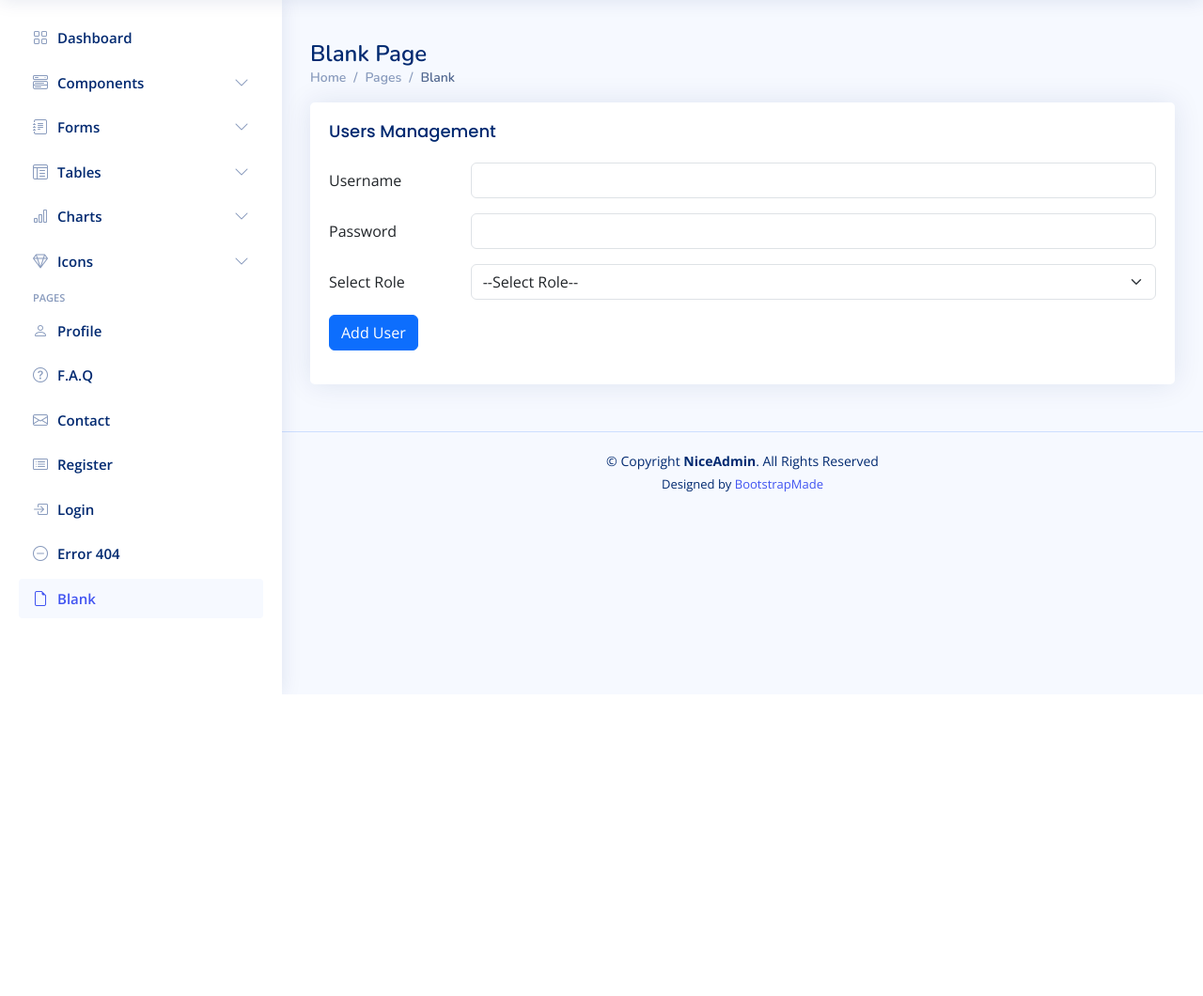
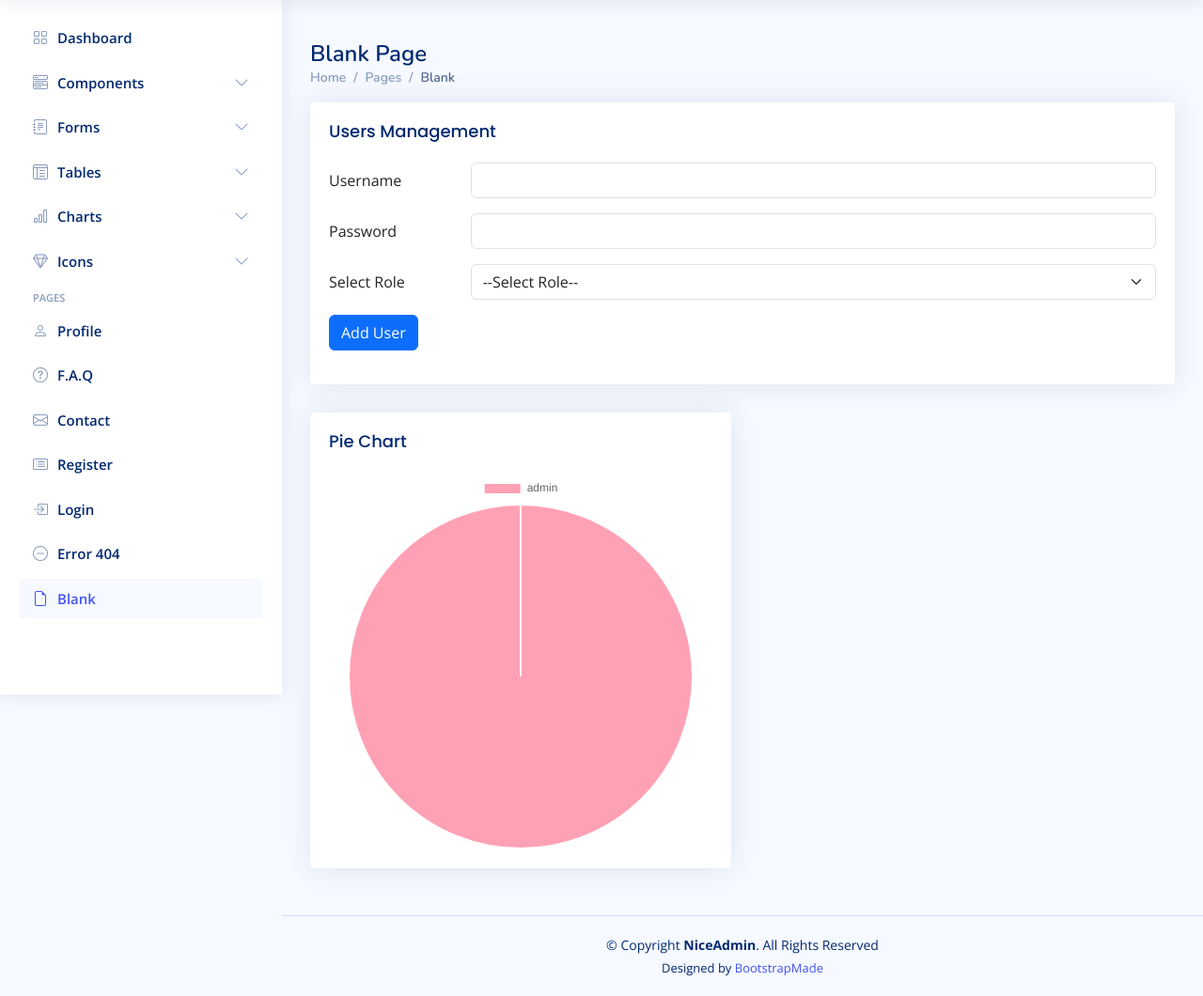
Before and after one commit to Bhavik-prajapati/InventoryManagegment, a PHP site: page /pages-blank.php in a window 1280 px wide. Shown: the part 61-1121 px from the top of the page at 94% size. Before the commit the page ends 800 px from the top, so only its background shows below. Run offline with PHP 8.4, Linux system fonts and the light colour scheme; the visitor is signed in with stand-in values (Sample User, id 1); some libraries are stand-ins or nearby versions.

Commit message:
chart added

```diff
--- a/pages-blank.php
+++ b/pages-blank.php
@@ -2,6 +2,19 @@ Copy code
 <?php
 include("connection.php");
 session_start();
+
+$sql = "SELECT role, COUNT(*) as count FROM user_master GROUP BY role";
+$result = $conn->query($sql);
+
+$roles = [];
+$counts = [];
+
+if ($result->num_rows > 0) {
+    while($row = $result->fetch_assoc()) {
+        $roles[] = $row["role"];
+        $counts[] = $row["count"];
+    }
+}
 
 if (isset($_POST['btn-adduser'])) {
     if (!empty($_POST['username']) && !empty($_POST['password']) && !empty($_POST['role'])) {
@@ -603,9 +616,9 @@ if (isset($_POST['btn-adduser'])) {
                   <div class="col-sm-10">
                     <select name="role" class="form-select" aria-label="Default select example">
                       <option selected>--Select Role--</option>
-                      <option value="1">Inward</option>
-                      <option value="2">Process</option>
-                      <option value="3">Outward</option>
+                      <option value="Inward">Inward</option>
+                      <option value="Process">Process</option>
+                      <option value="Outward">Outward</option>
                     </select>
                   </div>
                 </div>
@@ -617,6 +630,63 @@ if (isset($_POST['btn-adduser'])) {
                 </div>
               </form>
             </div>
+          </div>
+
+          <div class="row">
+          <div class="col-lg-6">
+          <div class="card">
+            <div class="card-body">
+              <h5 class="card-title">Pie Chart</h5>
+              <!-- Pie Chart -->
+              <canvas id="pieChart" style="max-height: 400px;"></canvas>
+
+
+              <script>
+    document.addEventListener("DOMContentLoaded", () => {
+        // PHP variables converted to JavaScript using inline PHP
+        var roles = <?php echo json_encode($roles); ?>;
+        var counts = <?php echo json_encode($counts); ?>;
+
+        new Chart(document.querySelector('#pieChart'), {
+            type: 'pie',
+            data: {
+                labels: roles,
+                datasets: [{
+                    label: 'User Roles',
+                    data: counts,
+                    backgroundColor: [
+                        'rgba(255, 99, 132, 0.6)',   // Red
+                        'rgba(54, 162, 235, 0.6)',   // Blue
+                        'rgba(255, 205, 86, 0.6)'    // Yellow
+                        // Add more colors as needed
+                    ],
+                    hoverOffset: 4
+                }]
+            },
+            options: {
+                responsive: true,
+                plugins: {
+                    legend: {
+                        position: 'top',
+                    },
+                    tooltip: {
+                        callbacks: {
+                            label: function(tooltipItem) {
+                                return tooltipItem.label + ': ' + tooltipItem.raw.toFixed(0);
+                            }
+                        }
+                    }
+                }
+            }
+        });
+    });
+    </script>
+
+              <!-- End Pie CHart -->
+
+            </div>
+          </div>
+        </div>
           </div>
 
 
```
